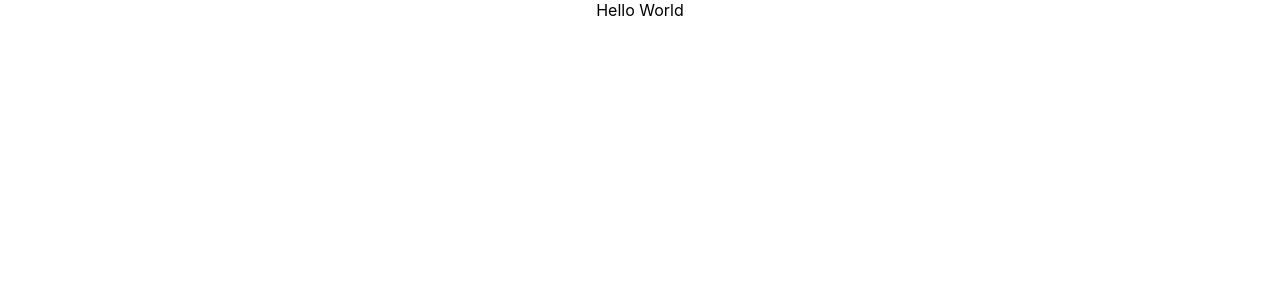
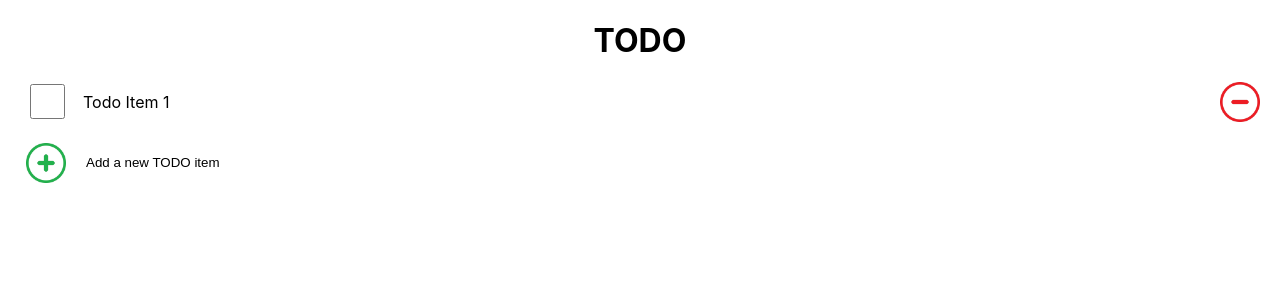
Before and after one commit to jcsmileyjr/todo-react-express-app, a React (Create React App) app in the folder client/my-app/: page / in a window 1280 px wide. Shown: the top 300 px of the page. Built offline with nearby package versions, Linux system fonts and the light colour scheme.

Commit message:
Refactor to display initial main features of UI

```diff
--- a/client/my-app/src/App.css
+++ b/client/my-app/src/App.css
@@ -1,38 +1,43 @@
+
 .App {
+  margin: 0 20px;
+}
+
+h1 {
   text-align: center;
 }
 
-.App-logo {
-  height: 40vmin;
-  pointer-events: none;
+.todo--container {
+  display: flex;
+  flex-direction: row;
+  height: 40px;
+  margin: 20px 0;
+  justify-content: space-between;
 }
 
-@media (prefers-reduced-motion: no-preference) {
-  .App-logo {
-    animation: App-logo-spin infinite 20s linear;
-  }
+.todo__content--container {
+  display: flex;
+  align-items: center;
 }
 
-.App-header {
-  background-color: #282c34;
-  min-height: 100vh;
-  display: flex;
-  flex-direction: column;
-  align-items: center;
-  justify-content: center;
-  font-size: calc(10px + 2vmin);
-  color: white;
+.todo__checkbox--style {
+  width: 35px;
+  height: 35px;
+  margin-left: 10px;
 }
 
-.App-link {
-  color: #61dafb;
+.todo__content--container > label {
+  margin-left: 15px;
 }
 
-@keyframes App-logo-spin {
-  from {
-    transform: rotate(0deg);
-  }
-  to {
-    transform: rotate(360deg);
-  }
+.addTodo__button--style {
+  background-color: white;
+  border: none;
+  display: flex;
+  align-items: center;
 }
+
+.addTodo__image--style {
+  height: 40px;
+  margin-right: 20px;
+}
--- a/client/my-app/src/App.js
+++ b/client/my-app/src/App.js
@@ -1,9 +1,31 @@
-import './App.css';
+import "./App.css";
+import DeleteImage from "./assets/delete.png";
+import AddImage from "./assets/add.png";
 
 function App() {
   return (
     <div className="App">
-      Hello World
+      <header>
+        <h1>TODO</h1>
+      </header>
+      <main>
+        <div className="todo--container">
+          <div className="todo__content--container">
+            <input className="todo__checkbox--style" type="checkbox" id="1" name="vehicle1" value="Todo Item 1" />
+            <label for="vehicle1"> Todo Item 1</label>
+          </div>
+          <img className="todo__deleteImage--style" src={DeleteImage} alt="" />
+        </div>
+          <button
+            name="addTodo"
+            className="addTodo__button--style"
+            type="button"
+          >
+            <img className="addTodo__image--style" src={AddImage} alt="" />
+            Add a new TODO item
+          </button>
+
+      </main>
     </div>
   );
 }
```
Also changed, not shown: client/my-app/src/assets/add.png (added), client/my-app/src/assets/delete.png (added).
